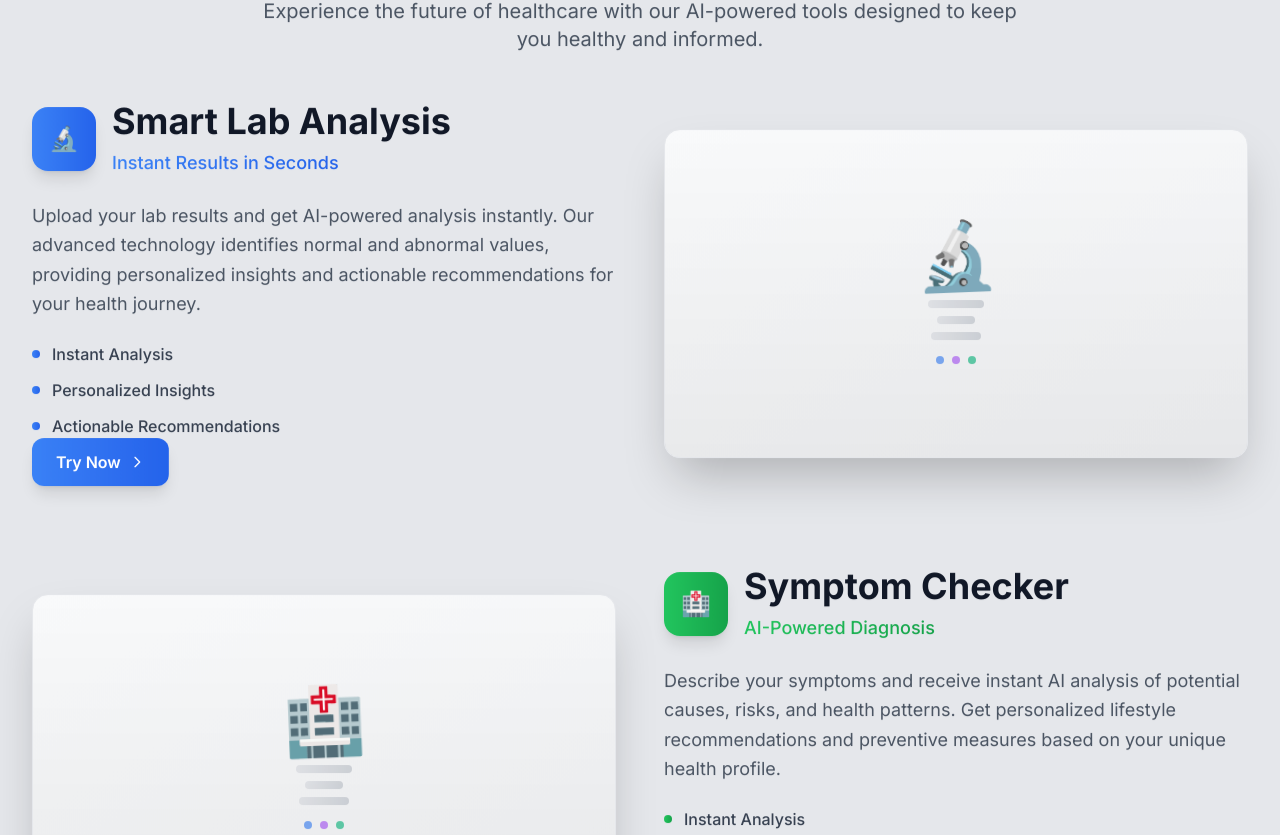
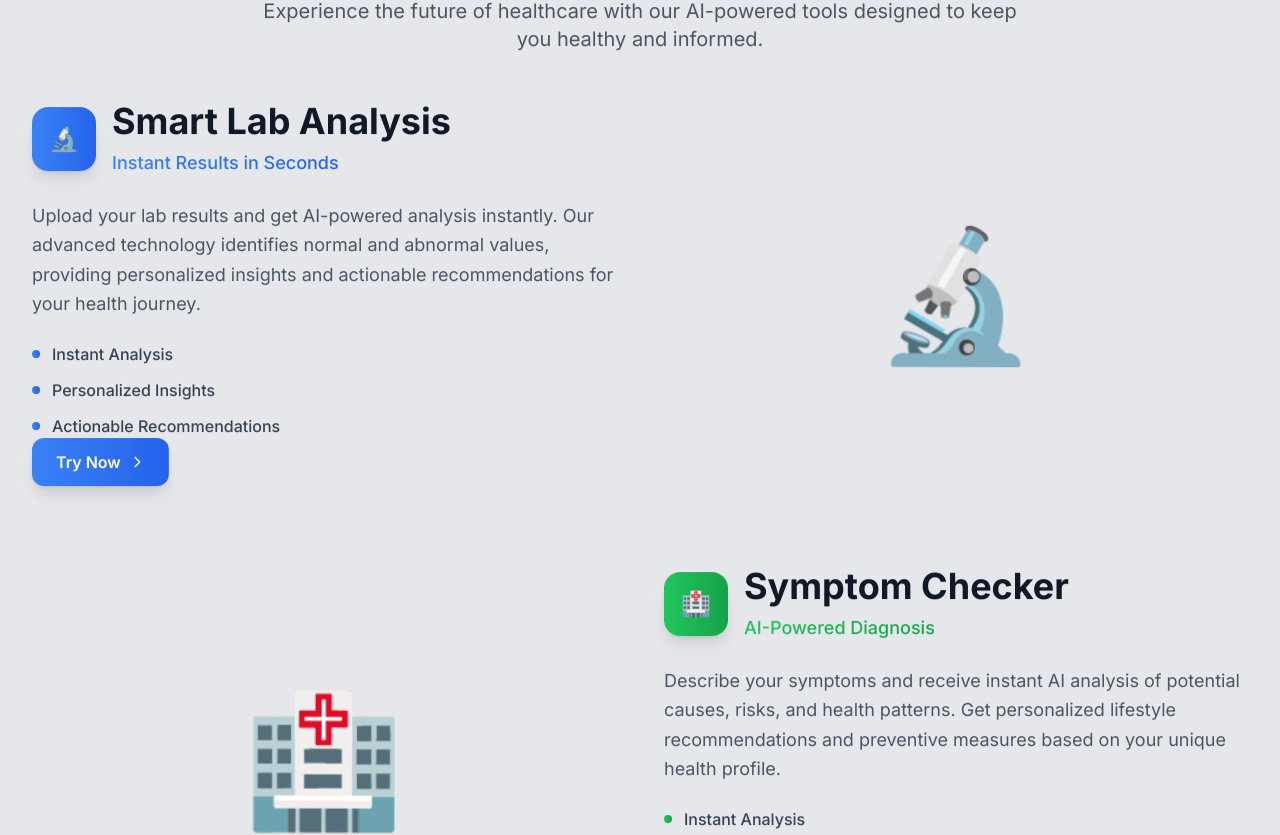
Before and after one commit to recaicelik/xlinic-web, a Next.js app: page / in a window 1280 px wide. Shown: the part 958-1793 px from the top of the page. Built offline with nearby package versions, Linux system fonts and the light colour scheme.

Commit message:
added somethings

```diff
--- a/src/components/sections/FeaturesSection.tsx
+++ b/src/components/sections/FeaturesSection.tsx
@@ -351,51 +351,27 @@ const FeatureCard = ({ feature, index }: { feature: any; index: number }) => {
         variants={imageVariants}
       >
         <motion.div
-          className="relative rounded-2xl overflow-hidden shadow-2xl bg-gradient-to-br from-gray-50 to-gray-100 border border-gray-200"
+          className="flex items-center justify-center"
           whileHover={{
-            scale: 1.02,
-            boxShadow: "0 25px 50px -12px rgba(0, 0, 0, 0.25)"
+            scale: 1.02
           }}
           transition={{ duration: 0.3 }}
         >
-          <div className="aspect-video flex items-center justify-center p-8">
-            <div className="text-center space-y-4">
           <motion.div
-                className="text-6xl mb-4"
+            className="text-9xl"
             animate={{
-                  scale: [1, 1.1, 1],
-                  rotate: [0, 5, -5, 0]
+              scale: [1, 1.3, 1],
+              rotate: [0, 10, -10, 0],
+              filter: ["brightness(1)", "brightness(1.4)", "brightness(1)"]
             }}
             transition={{
-                  duration: 4,
+              duration: 6,
               repeat: Infinity,
               ease: "easeInOut"
             }}
           >
             {feature.icon}
           </motion.div>
-              <div className="space-y-2">
-                <div className="h-2 bg-gradient-to-r from-gray-200 to-gray-300 rounded-full w-3/4 mx-auto"></div>
-                <div className="h-2 bg-gradient-to-r from-gray-200 to-gray-300 rounded-full w-1/2 mx-auto"></div>
-                <div className="h-2 bg-gradient-to-r from-gray-200 to-gray-300 rounded-full w-2/3 mx-auto"></div>
-              </div>
-              <motion.div
-                className="flex justify-center space-x-2"
-                animate={{ opacity: [0.5, 1, 0.5] }}
-                transition={{ duration: 2, repeat: Infinity }}
-              >
-                <div className="w-2 h-2 bg-blue-500 rounded-full"></div>
-                <div className="w-2 h-2 bg-purple-500 rounded-full"></div>
-                <div className="w-2 h-2 bg-emerald-500 rounded-full"></div>
-              </motion.div>
-            </div>
-          </div>
-          {/* Tech overlay */}
-          <motion.div
-            className="absolute inset-0 bg-gradient-to-t from-black/5 to-transparent"
-            whileHover={{ opacity: 0.1 }}
-            transition={{ duration: 0.3 }}
-          />
         </motion.div>
       </motion.div>
     </motion.div>
```
Lines whose indentation alone changed are shown as unchanged.
